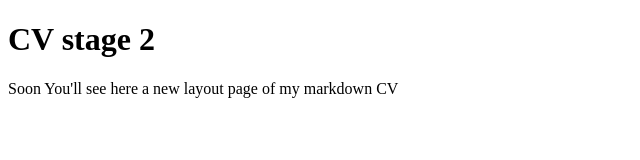
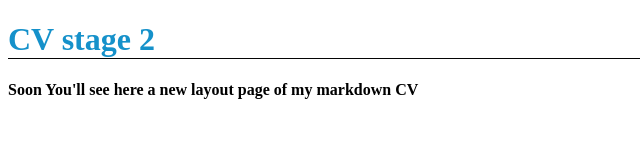
Before and after one commit to garry-karry/rsschool-cv, a plain HTML site: page index.html in a window 1280 px wide. Shown: the whole page, without its empty margins (0-640 px from the left). Drawn offline with Linux system fonts and the light colour scheme.

Commit message:
feat: add style.css file with some components inside

```diff
--- a/index.html
+++ b/index.html
@@ -4,6 +4,7 @@
     <meta charset="UTF-8">
     <meta http-equiv="X-UA-Compatible" content="IE=edge">
     <meta name="viewport" content="width=device-width, initial-scale=1.0">
+    <link rel="stylesheet" href="./style.css">
     <title>Markdown layout CV</title>
 </head>
 <body>
--- /dev/null
+++ b/style.css
@@ -0,0 +1,8 @@
+h1 {
+    color: #1591ca;
+    border-bottom: 1px solid #050505;
+}
+
+p {
+    font-weight: 700;
+}
```
